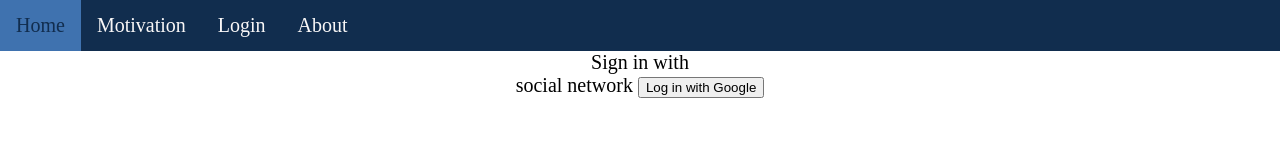
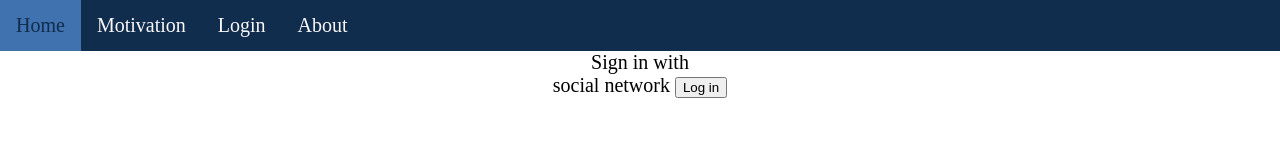
Before and after one commit to pranjaliaditi/Moodscape, a website: page index.html in a window 1280 px wide. Drawn offline with Linux system fonts and the light colour scheme; files whose address does not match are found by name.

Commit message:
Update index.html
up

```diff
--- a/index.html
+++ b/index.html
@@ -20,7 +20,7 @@
     <div class="right">
         <span class="loginwith">Sign in with<br />social network</span>
 
-        <button class="social-signin google" id='login' >Log in with Google </button>
+        <button class=" " id='login' >Log in </button>
     </div>
     <script type="module">
         // Import the functions you need from the SDKs you need
```
